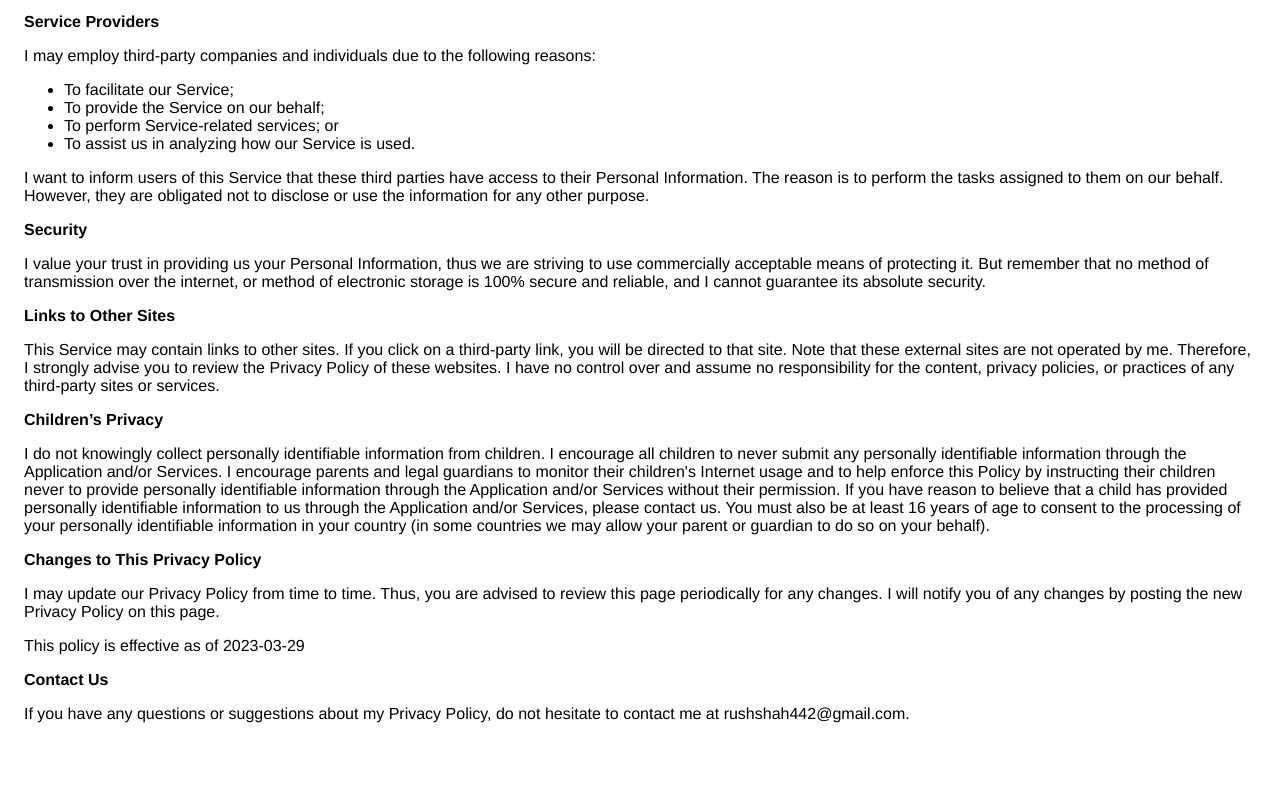
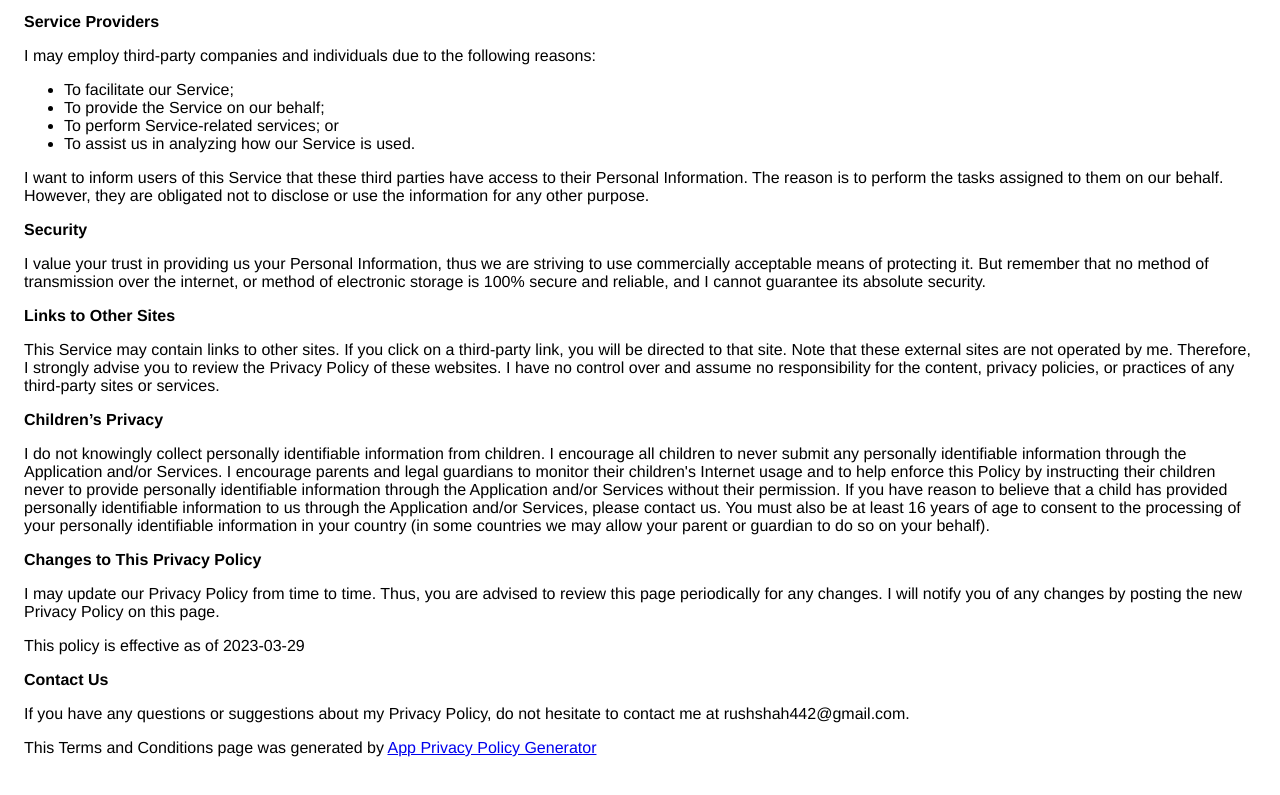
Before and after one commit to Rush442/ppandcc, a plain HTML site: page privacypolicy.html in a window 1280 px wide. Shown: the part 545-1340 px from the top of the page. Before the commit the page ends 1308 px from the top, so only its background shows below. Drawn offline with Linux system fonts and the light colour scheme.

Commit message:
Update privacypolicy.html

```diff
--- a/privacypolicy.html
+++ b/privacypolicy.html
@@ -101,5 +101,6 @@
                 </p> <p>This policy is effective as of 2023-03-29</p> <p><strong>Contact Us</strong></p> <p>
                   If you have any questions or suggestions about my
                   Privacy Policy, do not hesitate to contact me at rushshah442@gmail.com.
+        </p> <p>This Terms and Conditions page was generated by <a href="https://app-privacy-policy-generator.nisrulz.com/" target="_blank" rel="noopener noreferrer">App Privacy Policy Generator</a></p>
     </body>
     </html>
```
